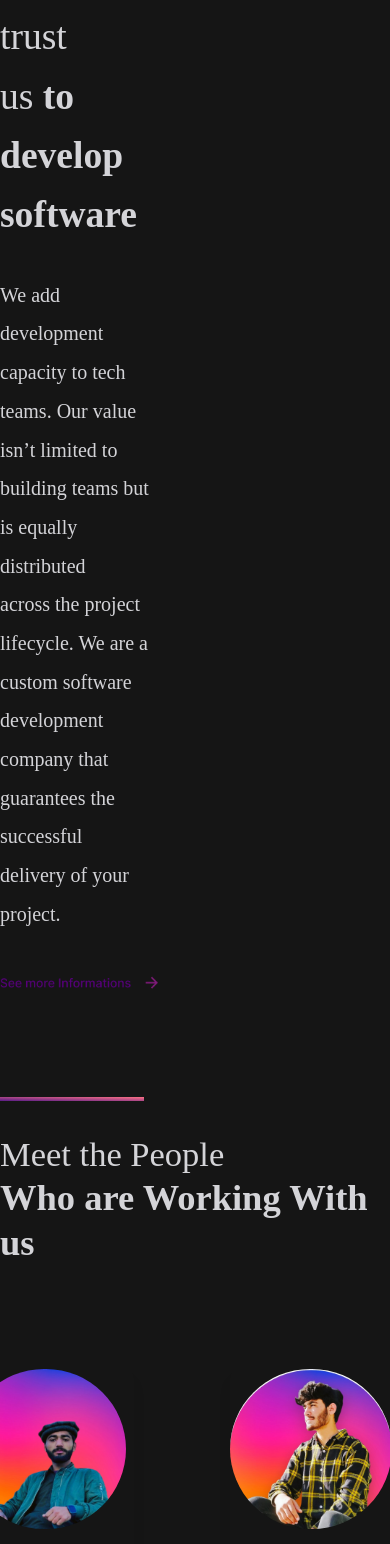
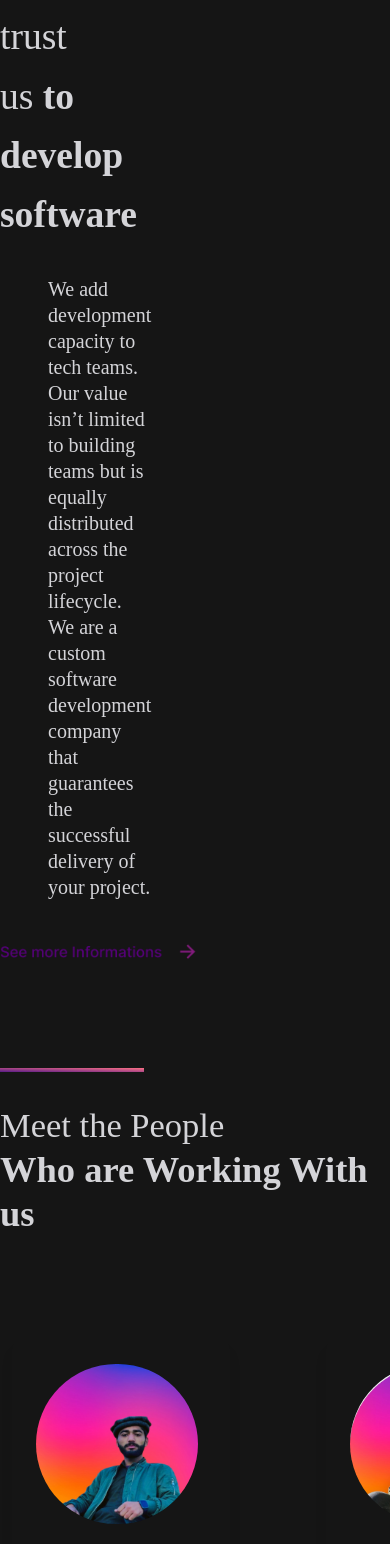
Before and after one commit to ShoaibAKHTER0010/software-site, a Next.js app: page / in a window 390 px wide. Shown: the part 1408-2952 px from the top of the page. Built offline with nearby package versions, Linux system fonts and the light colour scheme.

Commit message:
new commit

```diff
--- a/app/components/customer.jsx
+++ b/app/components/customer.jsx
@@ -35,9 +35,6 @@ const Customer = () => {
 
                    {/* person-4  */}
                    <div><img src="./images/clients/p-4.png" alt="p-4" /></div>
-
-                    {/* person-5 */}
-                  <div><img src="./images/clients/p-5.png" alt="p-5" /></div>
                 </div>
                 {/* part-2 */}
               <div className='w-full flex  justify-center pt-16'>
--- a/app/components/slider.jsx
+++ b/app/components/slider.jsx
@@ -1,54 +1,52 @@
 import Marquee from "react-fast-marquee";
-import React from 'react'
+import React from 'react';
 
 const Slider = () => {
   return (
     <section className="w-full bg-[#1d1c1c]">
       <main className="w-full py-24">
         {/* main div */}
-        <div className="flex transition-all duration-500 ease-in">
-        <Marquee>
+        <div className="flex transition-all duration-500 ease-in-out">
+          <Marquee pauseOnHover={true}>
             {/* card one */}
             <div className="bg-black rounded-lg p-6 px-10 shadow-lg mx-12 hover:border-2 hover:border-rose-400 transition-all duration-500 ease-in">
               <img src="./images/card-logo.png" alt="logo" />
-                <h2 className="text-zinc-300 text-[17.15px] font-semibold font-['Poppins'] leading-normal py-4 hover:text-rose-400 ">Software Testing Service</h2>
+              <h2 className="text-zinc-300 text-[17.15px] font-semibold font-['Poppins'] leading-normal py-4 hover:text-rose-400">Software Testing Service</h2>
               <p className="text-zinc-300 text-xs font-normal font-['Poppins'] leading-tight">A Website is an extension of yourself and <br /> we can help you to express it properly. <br /> Your website is your number one <br /> marketing asset because we live in a <br /> digital age.</p>
             </div>
 
             {/* card two */}
             <div className="bg-black rounded-lg p-6 px-10 shadow-lg hover:border-2 hover:border-rose-400 transition-all duration-500 ease-in">
               <img src="./images/card-logo.png" alt="logo" />
-                <h2 className="text-zinc-300 text-[17.15px] font-semibold font-['Poppins'] leading-normal  py-4 hover:text-rose-400">Software Testing Service</h2>
+              <h2 className="text-zinc-300 text-[17.15px] font-semibold font-['Poppins'] leading-normal py-4 hover:text-rose-400">Software Testing Service</h2>
               <p className="text-zinc-300 text-xs font-normal font-['Poppins'] leading-tight">A Website is an extension of yourself and <br /> we can help you to express it properly. <br /> Your website is your number one <br /> marketing asset because we live in a <br /> digital age.</p>
             </div>
 
             {/* card three */}
             <div className="bg-black rounded-lg p-6 px-10 shadow-lg mx-12 hover:border-2 hover:border-rose-400 transition-all duration-500 ease-in">
               <img src="./images/card-logo.png" alt="logo" />
-                <h2 className="text-zinc-300 text-[17.15px] font-semibold font-['Poppins'] leading-normal  py-4 hover:text-rose-400">Software Testing Service</h2>
+              <h2 className="text-zinc-300 text-[17.15px] font-semibold font-['Poppins'] leading-normal py-4 hover:text-rose-400">Software Testing Service</h2>
               <p className="text-zinc-300 text-xs font-normal font-['Poppins'] leading-tight">A Website is an extension of yourself and <br /> we can help you to express it properly. <br /> Your website is your number one <br /> marketing asset because we live in a <br /> digital age.</p>
             </div>
 
             {/* card four */}
             <div className="bg-black rounded-lg p-6 px-10 shadow-lg hover:border-2 hover:border-rose-400 transition-all duration-500 ease-in">
               <img src="./images/card-logo.png" alt="logo" />
-                <h2 className="text-zinc-300 text-[17.15px] font-semibold font-['Poppins'] leading-normal  py-4 hover:text-rose-400">Software Testing Service</h2>
+              <h2 className="text-zinc-300 text-[17.15px] font-semibold font-['Poppins'] leading-normal py-4 hover:text-rose-400">Software Testing Service</h2>
               <p className="text-zinc-300 text-xs font-normal font-['Poppins'] leading-tight">A Website is an extension of yourself and <br /> we can help you to express it properly. <br /> Your website is your number one <br /> marketing asset because we live in a <br /> digital age.</p>
             </div>
 
             {/* card five */}
             <div className="bg-black rounded-lg p-6 px-10 shadow-lg ml-12 hover:border-2 hover:border-rose-400 transition-all duration-500 ease-in">
               <img src="./images/card-logo.png" alt="logo" />
-                <h2 className="text-zinc-300 text-[17.15px] font-semibold font-['Poppins'] leading-normal  py-4 hover:text-rose-400">Software Testing Service</h2>
+              <h2 className="text-zinc-300 text-[17.15px] font-semibold font-['Poppins'] leading-normal py-4 hover:text-rose-400">Software Testing Service</h2>
               <p className="text-zinc-300 text-xs font-normal font-['Poppins'] leading-tight">A Website is an extension of yourself and <br /> we can help you to express it properly. <br /> Your website is your number one <br /> marketing asset because we live in a <br /> digital age.</p>
             </div>
-
           </Marquee>
         </div>
       </main>
-
     </section>
-  )
+  );
 }
 
-export default Slider
+export default Slider;
--- a/app/components/trust.jsx
+++ b/app/components/trust.jsx
@@ -11,12 +11,12 @@ const Trust = () => {
                  {/* child */}
                  <div className='h-1 w-20 bg-gradient-to-bl from-rose-400 to-purple-900'></div>
                  <h2 className="text-zinc-300 text-[37.60px] font-normal font-['Poppins'] leading-[59.09px] py-8 ">Leading companies trust <br /> us <span className='text-zinc-300 text-[37.60px] font-bold'>to develop software</span></h2>
-                 <p className="text-zinc-300 text-xl font-normal font-['Poppins'] leading-[38.68px]">We add development capacity to tech teams. Our value <br /> isn’t limited to building teams but is equally distributed <br /> across the project lifecycle. We are a custom software <br /> development company that guarantees the successful <br /> delivery of your project.</p>
+                 <p className="text-zinc-300 text-xl font-normal font-['Poppins'] leading-[26px] md:leading-[38.68px] px-12 md:px-0">We add development capacity to tech teams. Our value <br /> isn’t limited to building teams but is equally distributed <br /> across the project lifecycle. We are a custom software <br /> development company that guarantees the successful <br /> delivery of your project.</p>
                  <div className='pt-10'><img src="./images/more.png" alt="see more" /></div>
 
                 </div>
                 {/* second-div */}
-                <div className="w-full md:w-1/2 py-0 md:py-28 flex flex-col items-center md:items-start">
+                <div className="w-full md:w-1/2 py-0 md:py-28 flex flex-col items-center md:items-start px-6 md:px-0">
                 <img src="./images/trust.png" alt="img" />
 
                 </div>
--- a/app/components/working.jsx
+++ b/app/components/working.jsx
@@ -15,30 +15,30 @@ const Working = () => {
 <span className="text-zinc-300 text-[36.53px] font-bold font-['Poppins'] leading-[43.26px]">Who are Working With us</span></h2>
           </div>
           {/* second div */}
-          <div className=" py-8 transition-all duration-500 ease-in">
-          <Marquee>
+          <div className=" py-8 transition-all duration-500 ease-in-out">
+          <Marquee pauseOnHover={true}>
             {/* user one */}
-            <div className="rounded-xl shadow-2xl mx-12 hover:border-2 hover:border-rose-400 ">
+            <div className="rounded-xl shadow-2xl mx-12 hover:border-2 hover:border-rose-400 p-6 ">
                <img src="./images/pic-a.jpg" alt="person-1" className="h-[160px] md:h-[200px]  rounded-full" />
                <h2 className="font-bold text-xl pt-4 text-center ">Iqtidar-Hussain</h2>
                <p className="text-center py-2">full-stack developer</p>
             </div>
 
              {/* user two */}
-             <div className="rounded-xl shadow-lg mx-12 hover:border-2 hover:border-rose-400">
+             <div className="rounded-xl shadow-lg mx-12 hover:border-2 hover:border-rose-400 p-6">
              <img src="./images/pic-b.jpg" alt="person-2" className="h-[160px] md:h-[200px] rounded-full" />
                <h2 className="font-bold text-xl pt-4 text-center">Azkar-ull-hassan</h2>
                <p className="text-center py-2">front-end developer</p>
                </div>
 
              {/* user three */}
-             <div className="rounded-xl shadow-lg mx-12 hover:border-2 hover:border-rose-400">
+             <div className="rounded-xl shadow-lg mx-12 hover:border-2 hover:border-rose-400 p-6">
              <img src="./images/pic-c.jpg" alt="person-3" className="h-[160px] md:h-[200px] rounded-full" />
                <h2 className="font-bold text-xl text-center pt-4">Shoaib Akhter</h2>
                <p className="text-center py-2">front-end developer</p>
                   </div>
                 {/* user four */}
-                <div className="rounded-xl shadow-lg mx-12 hover:border-2 hover:border-rose-400">
+                <div className="rounded-xl shadow-lg mx-12 hover:border-2 hover:border-rose-400 p-6">
              <img src="./images/pic-d.jpg" alt="person-4" className="h-[160px] md:h-[200px] rounded-full" />
                <h2 className="font-bold text-xl text-center pt-4">Faisal</h2>
                <p className="text-center py-2">full-stack developer</p>
@@ -46,7 +46,7 @@ const Working = () => {
             </div>
 
               {/* user five */}
-              <div className="rounded-xl shadow-lg mx-12 hover:border-2 hover:border-rose-400">
+              <div className="rounded-xl shadow-lg mx-12 hover:border-2 hover:border-rose-400 p-6">
              <img src="./images/pic-e.jpg" alt="person-4" className="h-[160px] md:h-[200px] rounded-full" />
                <h2 className="font-bold text-xl text-center pt-4">mehdi Hassan</h2>
                <p className="text-center py-2">Senior-Designer</p>
```
Lines whose indentation alone changed are shown as unchanged.
